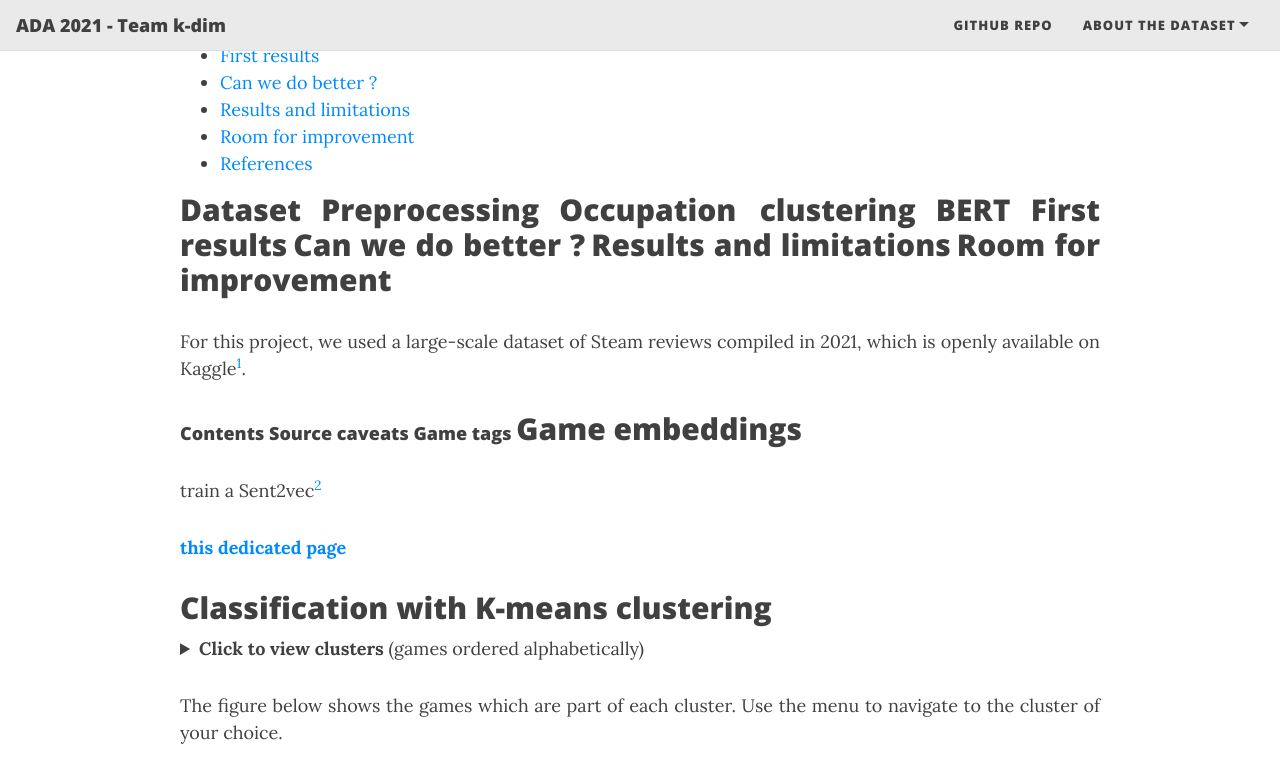
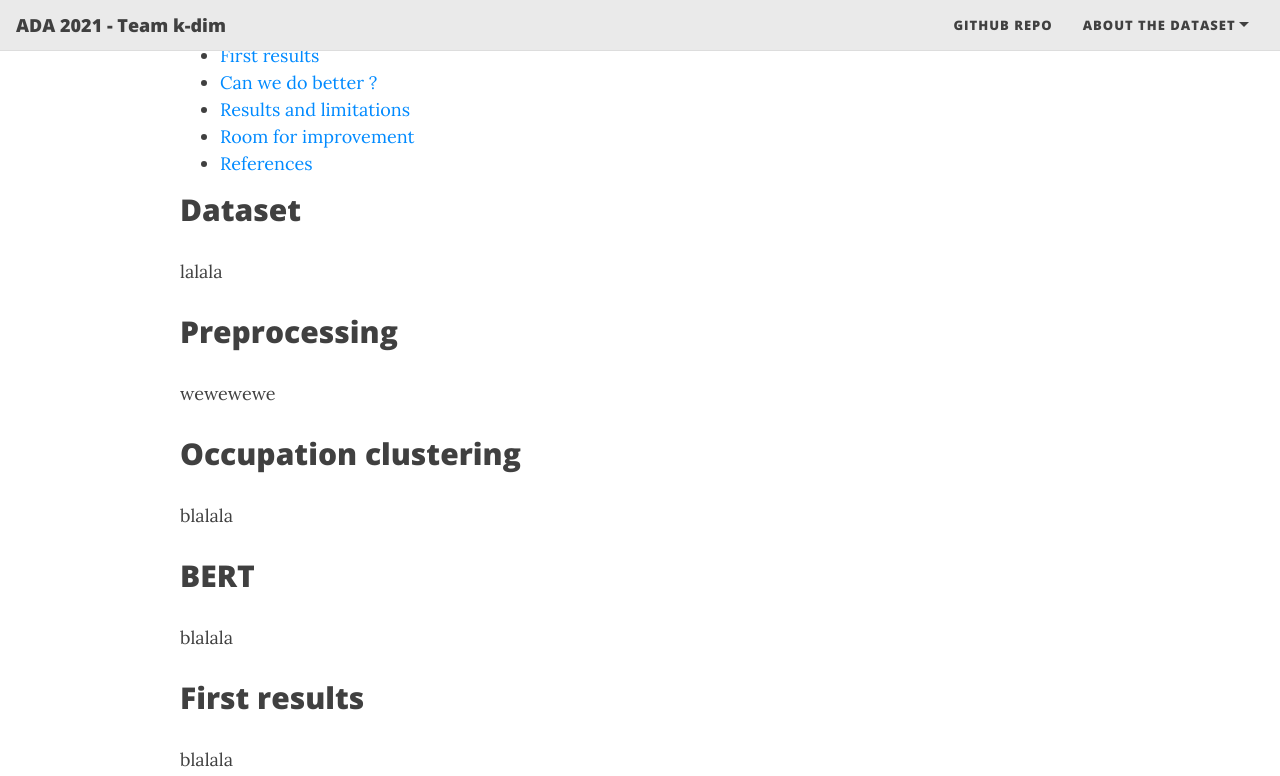
Before and after one commit to Quote-Me-If-You-Can/Quote-Me-If-You-Can.github.io, a Jekyll site: the page built from index.md, in a window 1280 px wide and 1400 px high, scrolled down 1350 px. Shown: the top 776 px of the window. Built offline with Jekyll 4.4.1, drawn with Linux system fonts in a browser that asks for light colours; nearby versions of some CDN libraries; the list of posts is cut into pages by our own code; some of the changed text lies outside the part shown; grey boxes are pictures that could not be loaded.

Commit message:
Update index.md

```diff
--- a/index.md
+++ b/index.md
@@ -33,13 +33,28 @@ From this observation, we would like to see if it is possible to guess the profe
 
 
 ## Dataset
+lalala
+
 ## Preprocessing
+wewewewe
+
 ## Occupation clustering
+blalala
+
 ## BERT
+blalala
+
 ## First results
+blalala
+
 ## Can we do better ?
+blalala
+
 ## Results and limitations
+blalala
+
 ## Room for improvement
+blalala
 
 For this project, we used a large-scale dataset of Steam reviews compiled in 2021, which is openly available on Kaggle[^1].
 
```
